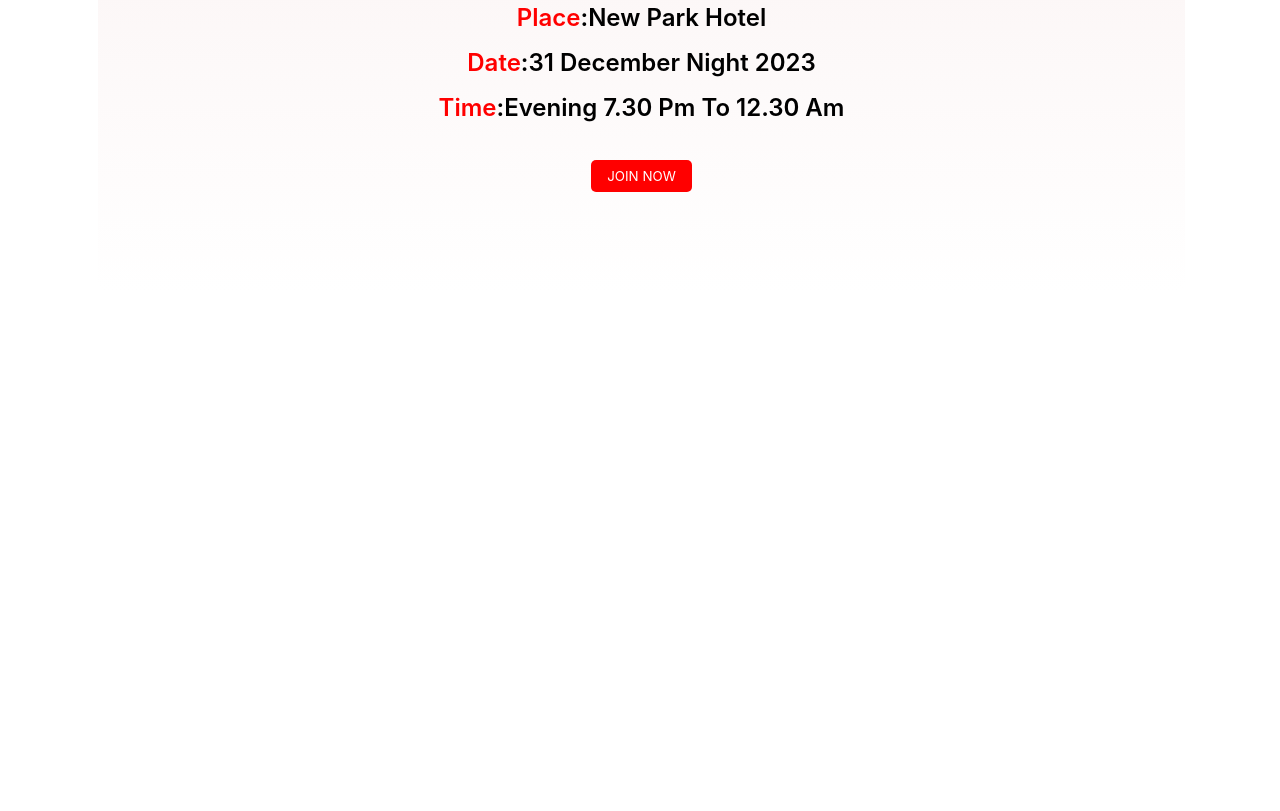
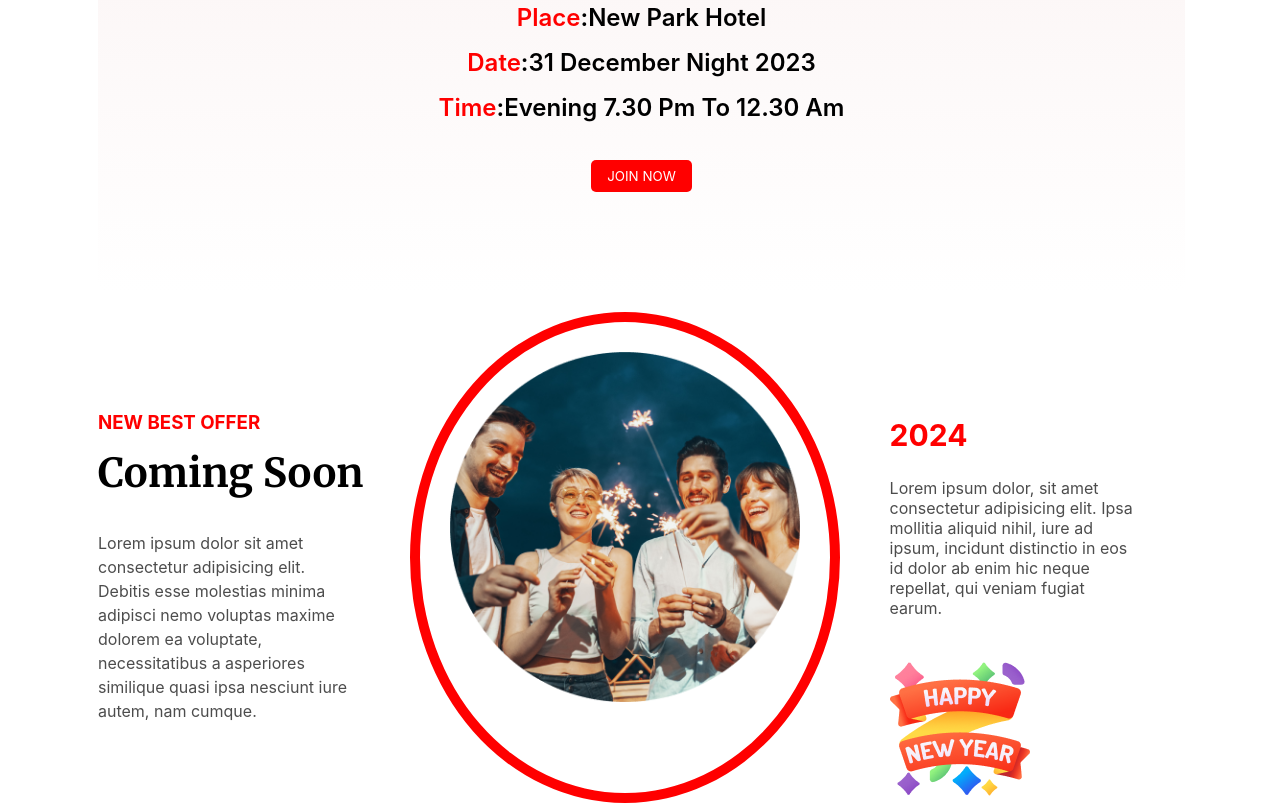
Before and after one commit to WaliulSakin/New-Year-offer, a plain HTML site: page index.html in a window 1280 px wide. Shown: the part 2197-3008 px from the top of the page. Before the commit the page ends 2497 px from the top, so only its background shows below. Drawn offline with Linux system fonts and the light colour scheme.

Commit message:
completed till offer

```diff
--- a/index.html
+++ b/index.html
@@ -36,5 +36,22 @@
            <h2><span style="color: red;">Time</span>:Evening 7.30 Pm To 12.30 Am</h2>
            <Button>JOIN NOW</Button>
     </div>
+
+    <div class="offer">
+
+        <div class="left">
+           <h3 style="color: red;">NEW BEST OFFER</h3>
+           <h2 style="font-size: 40px; margin-top: -5px;">Coming Soon</h2>
+           <p>Lorem ipsum dolor sit amet consectetur adipisicing elit. Debitis esse molestias minima adipisci nemo voluptas maxime dolorem ea voluptate, necessitatibus a asperiores similique quasi ipsa nesciunt iure autem, nam cumque.</p>
+        </div>
+        <div class="middle">
+            <img style="height: 350px;" src="images/Ellipse 1.png" alt="loading...">
+        </div>
+        <div class="right">
+            <h2 style="color: red; font-size: 30px;">2024</h2>
+            <p>Lorem ipsum dolor, sit amet consectetur adipisicing elit. Ipsa mollitia aliquid nihil, iure ad ipsum, incidunt distinctio in eos id dolor ab enim hic neque repellat, qui veniam fugiat earum.</p>
+            <img style="margin-top: 25px;" src="images/Group 96.png" alt="loading...">
+        </div>
+    </div>
 </body>
 </html>
--- a/style.css
+++ b/style.css
@@ -120,3 +120,43 @@
     border-radius: 5px;
     font-family: "Inter", sans-serif;
 }
+
+.offer {
+    display: flex;
+    justify-items: center;
+    justify-content: center;
+    font-family: "Merriweather",serif;
+    width: 86%; /* same as .top */
+    margin: 20px 0px 0px 90px;
+}
+
+.middle {
+    border: 10px solid red;
+    border-radius: 50%;
+    padding: 30px;
+}
+
+.left {
+    margin-top: 80px;
+}
+
+.left p {
+    padding-right: 50px;
+    line-height: 1.5;
+    margin-bottom: 1em;
+    font-family: "Inter", sans-serif;
+}
+
+.left h3 {
+    font-family: "Inter", sans-serif;
+}
+
+.right {
+    font-family: "Inter", sans-serif;
+    padding: 0px 50px 0px 50px;
+    margin-top: 80px;
+}
+
+.offer p {
+    color: rgba(0,0,0,0.7);
+}
```
